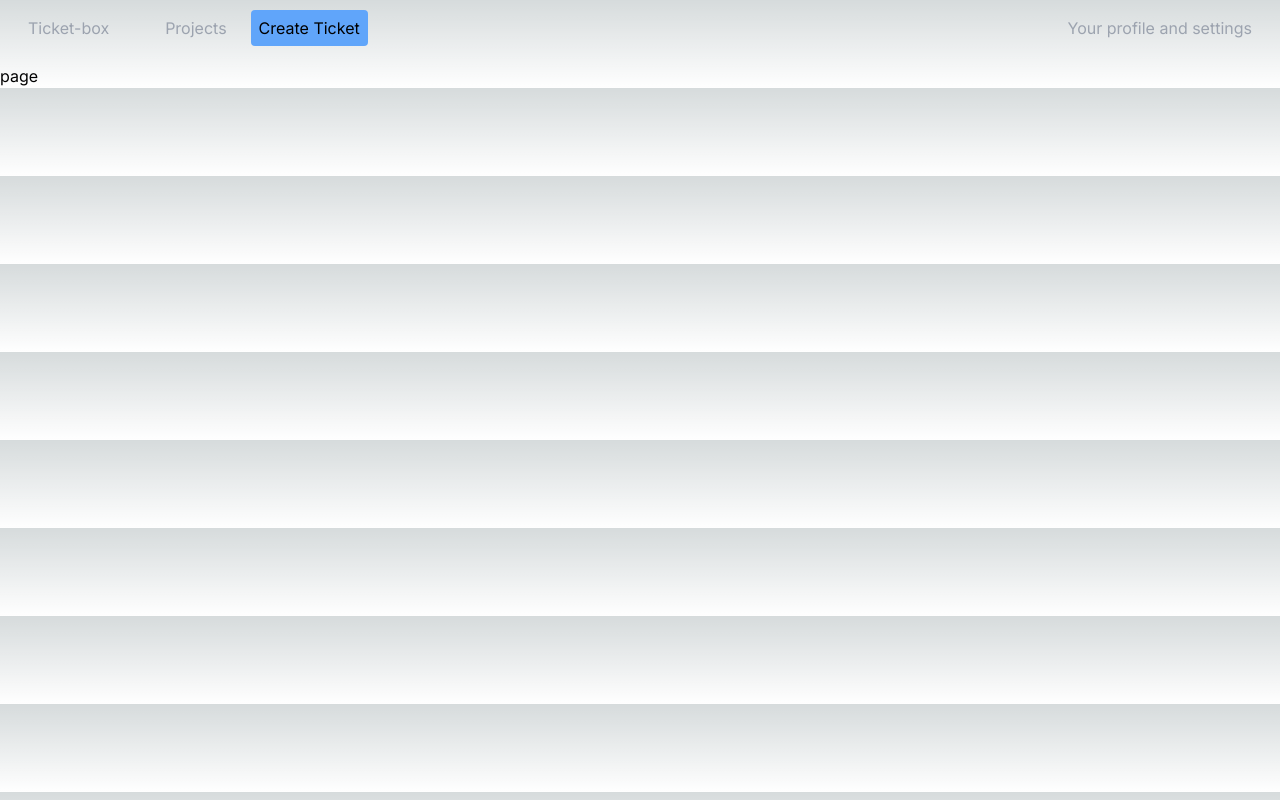
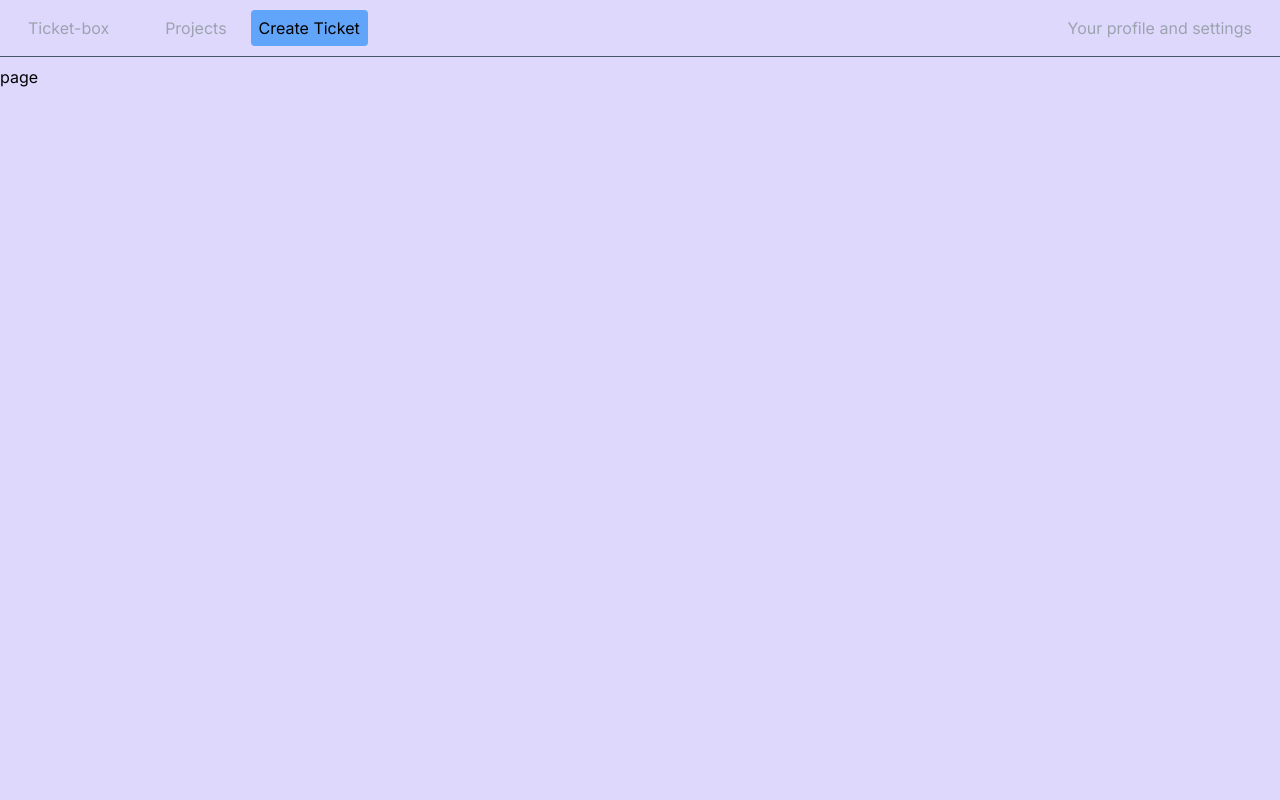
Before and after one commit to nkrumahthis/ticket-box, a Next.js app: page /dashboard in a window 1280 px wide. Built offline with nearby package versions, Linux system fonts and the light colour scheme.

Commit message:
fix background colors

```diff
--- a/src/app/Menubar.js
+++ b/src/app/Menubar.js
@@ -4,7 +4,7 @@ import PrimaryLink from './PrimaryLink';
 
 export default function Navbar() {
   return (
-    <nav className='flex justify-between p-4 mb-2 dark:bg-gray-900'>
+    <nav className='flex justify-between p-4 mb-2 border-b border-b-slate-600'>
       <span className='flex-none mr-8'><MenuLink label="Ticket-box" location="/" /></span>
       <div className="flex-auto">
         <ul className='flex'>
--- a/src/app/dashboard/projects/page.js
+++ b/src/app/dashboard/projects/page.js
@@ -15,9 +15,9 @@ export default async function Page() {
         <h1 className="text-2xl">Projects</h1>
         <PrimaryLink location="/dashboard/projects/create" label="Create Project" />
       </div>
-      <div className="border-t-4 border-blue-500">
+      <div className="">
         <table className="table-auto w-3/4 mt-4 mx-auto p-3 text-left">
-          <thead className="table-header-group border-b">
+          <thead className="table-header-group border-b border-b-slate-600">
             <tr className="table-row">
               <th className="table-cell p-5">Name</th>
               <th className="table-cell p-5">Owner</th>
--- a/src/app/globals.css
+++ b/src/app/globals.css
@@ -6,6 +6,7 @@
   --foreground-rgb: 0, 0, 0;
   --background-start-rgb: 214, 219, 220;
   --background-end-rgb: 255, 255, 255;
+  --background-rgb: #DFD8FD;
 }
 
 @media (prefers-color-scheme: dark) {
@@ -13,15 +14,17 @@
     --foreground-rgb: 255, 255, 255;
     --background-start-rgb: 0, 0, 0;
     --background-end-rgb: 0, 0, 0;
+    --background-rgb: #1D2125;
   }
 }
 
 body {
   color: rgb(var(--foreground-rgb));
-  background: linear-gradient(
+  /* background: linear-gradient(
       to bottom,
       transparent,
       rgb(var(--background-end-rgb))
     )
-    rgb(var(--background-start-rgb));
+    rgb(var(--background-start-rgb)); */
+    background: var(--background-rgb);
 }
```
